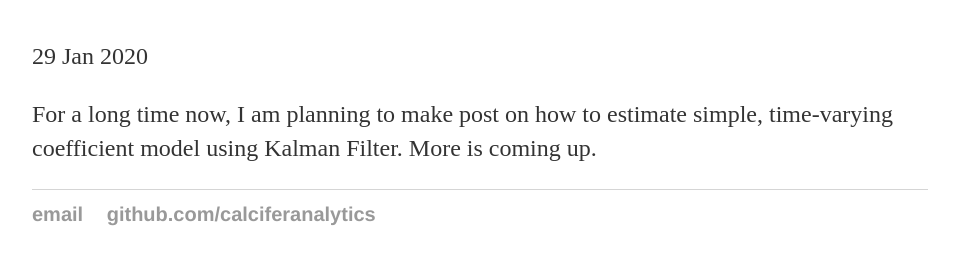
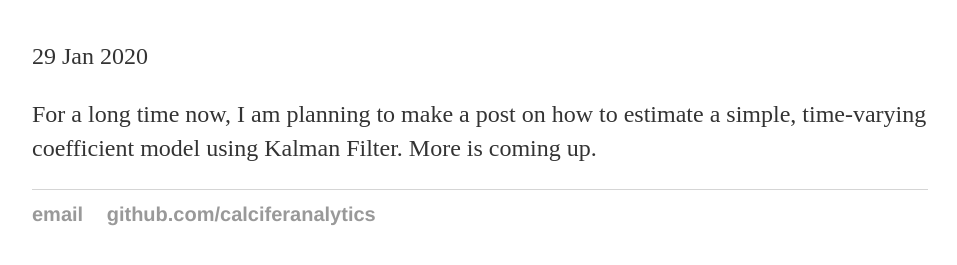
Before and after one commit to calciferanalytics/calciferanalytics.github.io, a Jekyll site: the page built from _posts/2023-03-08-Using-Kalman-Filter-for-Estimating-a-Simple-Time-Varying-Regression-Model.md, in a window 1280 px wide. Shown: the part 272-537 px from the top of the page, without its empty margins (160-1117 px from the left). Built offline with Jekyll 4.4.1, drawn with Linux system fonts in a browser that asks for light colours.

```diff
--- a/_posts/2023-03-08-Using-Kalman-Filter-for-Estimating-a-Simple-Time-Varying-Regression-Model.md
+++ b/_posts/2023-03-08-Using-Kalman-Filter-for-Estimating-a-Simple-Time-Varying-Regression-Model.md
@@ -3,4 +3,4 @@ layout: post
 title: "Using Kalman Filter for Estimating a Simple, Time-Varying Regression Model"
 date: 2020-01-29
 ---
-For a long time now, I am planning to make post on how to estimate simple, time-varying coefficient model using Kalman Filter.  More is coming up.
+For a long time now, I am planning to make a post on how to estimate a simple, time-varying coefficient model using Kalman Filter.  More is coming up.
```
